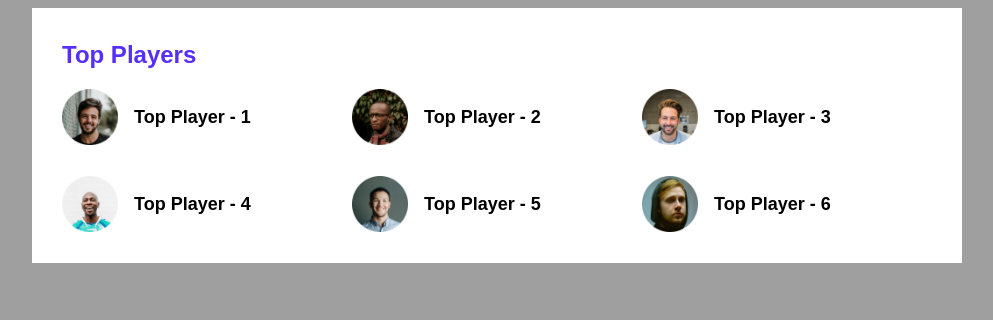
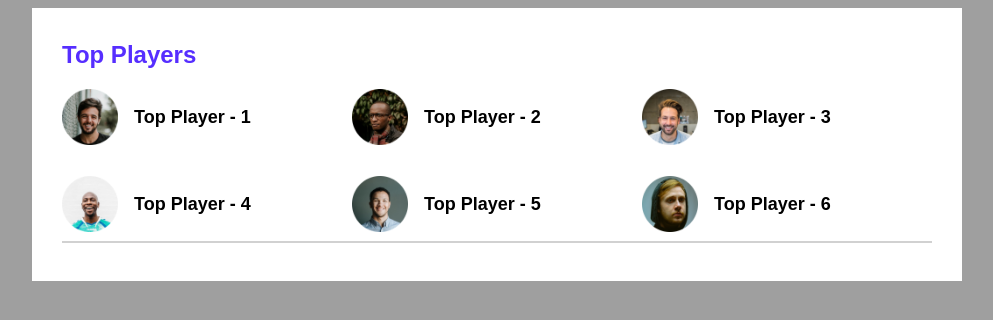
Before and after one commit to devriazul/leader-board-css, a plain HTML site: page index.html in a window 1280 px wide. Shown: the whole page, without its empty margins (143-1136 px from the left). Drawn offline with Linux system fonts and the light colour scheme.

Commit message:
Leader Board

```diff
--- a/index.html
+++ b/index.html
@@ -53,6 +53,7 @@
                     </div>
                 </div>
             </div>
+            <hr>
         </section>
     </main>
     <!-- Main Section End -->
--- a/style.css
+++ b/style.css
@@ -43,3 +43,6 @@ body{
     margin-left: 16px;
     font-size: 18px;
 }
+hr{
+    border: 1px solid #D1D1D1;
+}
```
